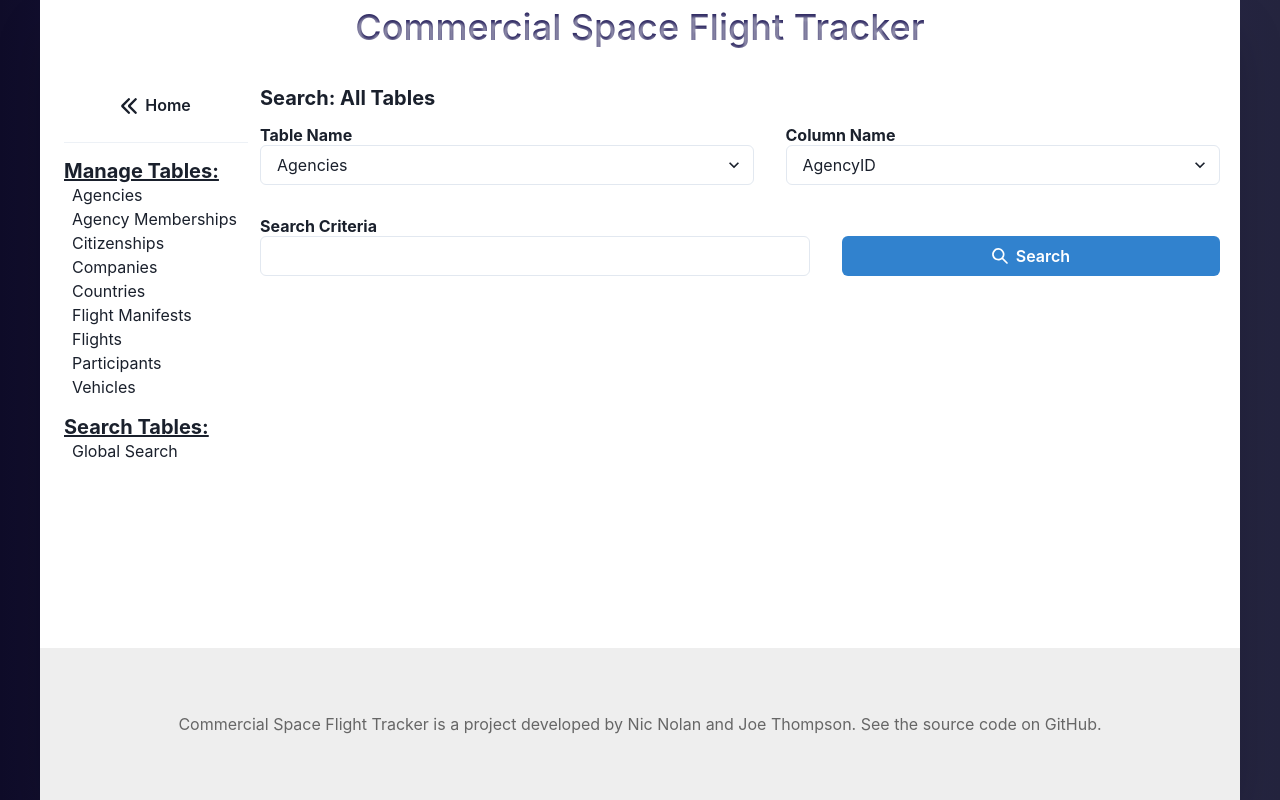
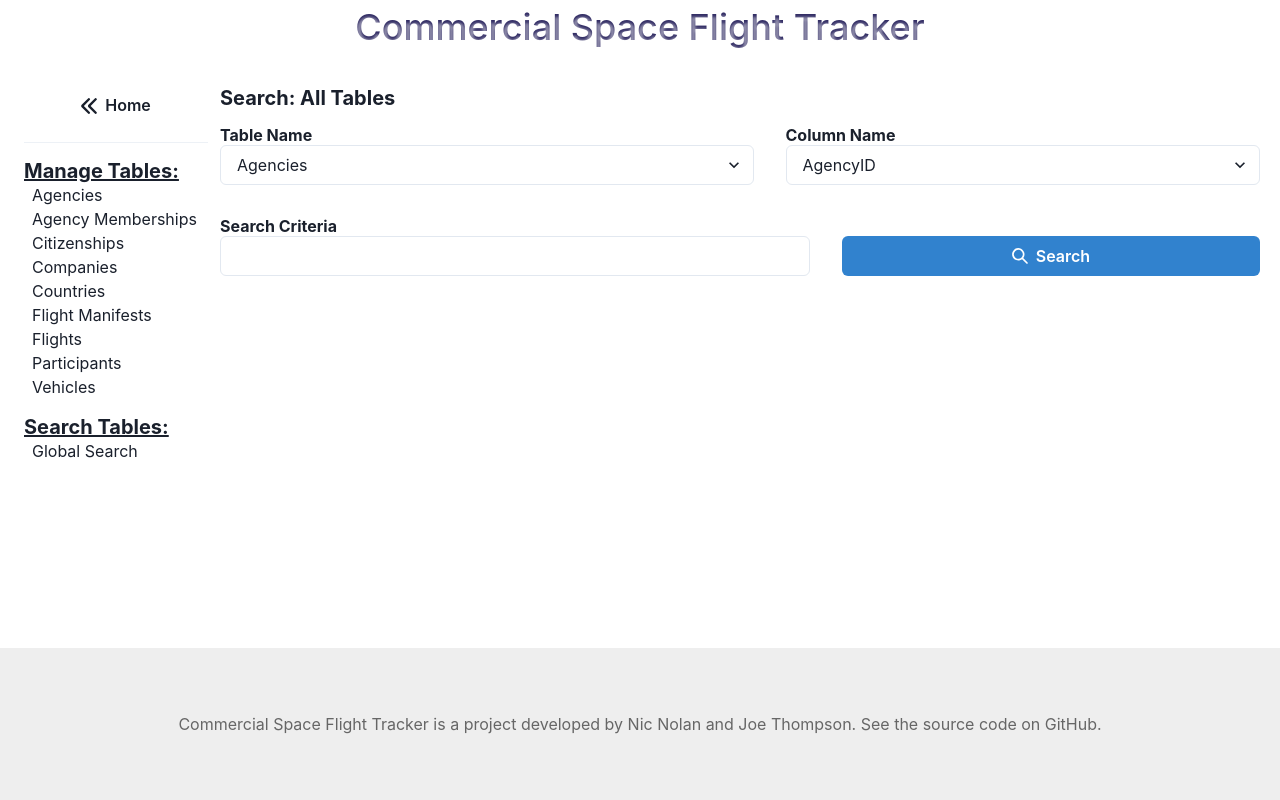
Before and after one commit to NicNol/Commercial-Space-Flight-Tracker, a React app: page /search in a window 1280 px wide. Built offline with nearby package versions, Linux system fonts and the light colour scheme.

Commit message:
increase site content max width to 1600px

```diff
--- a/src/components/pageWrapper.jsx
+++ b/src/components/pageWrapper.jsx
@@ -16,7 +16,7 @@ export default function PageWrapper({ children }) {
                 flexDirection={"column"}
                 minH={"100vh"}
                 w={"100%"}
-                maxW={"1200px"}
+                maxW={"1600px"}
                 bg={"white"}
                 shadow={"2xl"}
             >
```
